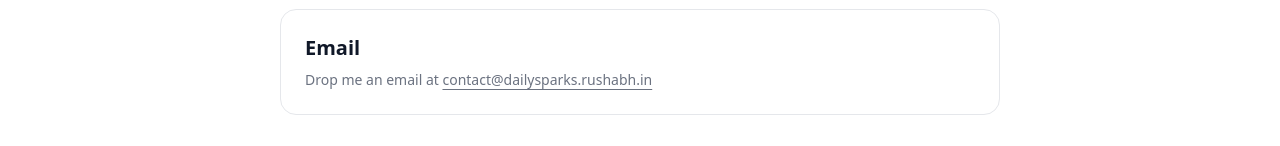
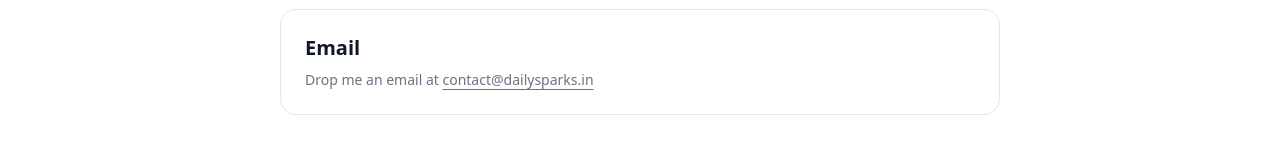
Before and after one commit to RushabhBhosale/blog, a Next.js app: page /contact in a window 1280 px wide. Shown: the part 243-389 px from the top of the page. Built offline with nearby package versions, Linux system fonts and the light colour scheme; no server answers.

Commit message:
canonical added

```diff
--- a/app/(main)/blog/[slug]/page.tsx
+++ b/app/(main)/blog/[slug]/page.tsx
@@ -19,14 +19,17 @@ export interface CommentInterface {
   createdAt: string;
 }
 
-const SITE = "https://dailysparks.in";
+const SITE = "https://www.dailysparks.in";
+
+const canonicalFor = (slug: string) =>
+  new URL(`/blog/${encodeURIComponent(slug)}`, SITE).toString();
 
 export async function generateMetadata({ params }: any): Promise<Metadata> {
   await connectDB();
   const blog = await Bloga.findOne({ slug: params.slug });
 
   if (!blog) {
-    const notFoundUrl = `${SITE}/blog/${params.slug}`;
+    const notFoundUrl = canonicalFor(params.slug);
     return {
       title: "Blog Not Found",
       description: "This blog could not be found.",
@@ -40,10 +43,10 @@ export async function generateMetadata({ params }: any): Promise<Metadata> {
   const description =
     blog.metaDescription || blog.content.replace(/<[^>]+>/g, "").slice(0, 160);
 
-  const canonical = `${SITE}/blog/${params.slug}`;
+  const canonical = canonicalFor(params.slug);
   const imageAbs = blog.image?.startsWith("http")
     ? blog.image
-    : `${SITE}${blog.image || "/og-default.jpg"}`;
+    : new URL(blog.image || "/og-default.jpg", SITE).toString();
 
   return {
     title,
@@ -81,8 +84,11 @@ export default async function Blog({ params }: any) {
   const titleQ = encodeURIComponent(
     `${blogData?.blog?.title || ""} ${blogData?.blog?.metaTitle || ""}`.trim()
   );
-  const relatedUrl = `${process.env.NEXT_PUBLIC_API_BASE}/blog/related?excludeSlug=${slug}` +
-    (blogData?.blog?.category ? `&category=${encodeURIComponent(blogData.blog.category)}` : "") +
+  const relatedUrl =
+    `${process.env.NEXT_PUBLIC_API_BASE}/blog/related?excludeSlug=${slug}` +
+    (blogData?.blog?.category
+      ? `&category=${encodeURIComponent(blogData.blog.category)}`
+      : "") +
     (tags ? `&tags=${encodeURIComponent(tags)}` : "") +
     (titleQ ? `&title=${titleQ}` : "") +
     `&limit=6`;
--- a/app/(main)/contact/page.tsx
+++ b/app/(main)/contact/page.tsx
@@ -38,10 +38,10 @@ export default function ContactPage() {
         <p className="mt-2 text-sm text-muted-foreground">
           Drop me an email at{" "}
           <a
-            href="mailto:contact@dailysparks.rushabh.in"
+            href="mailto:contact@dailysparks.in"
             className="font-medium underline underline-offset-4 hover:text-primary"
           >
-            contact@dailysparks.rushabh.in
+            contact@dailysparks.in
           </a>
         </p>
       </section>
```
Also changed, not shown: vercel.json (added).
